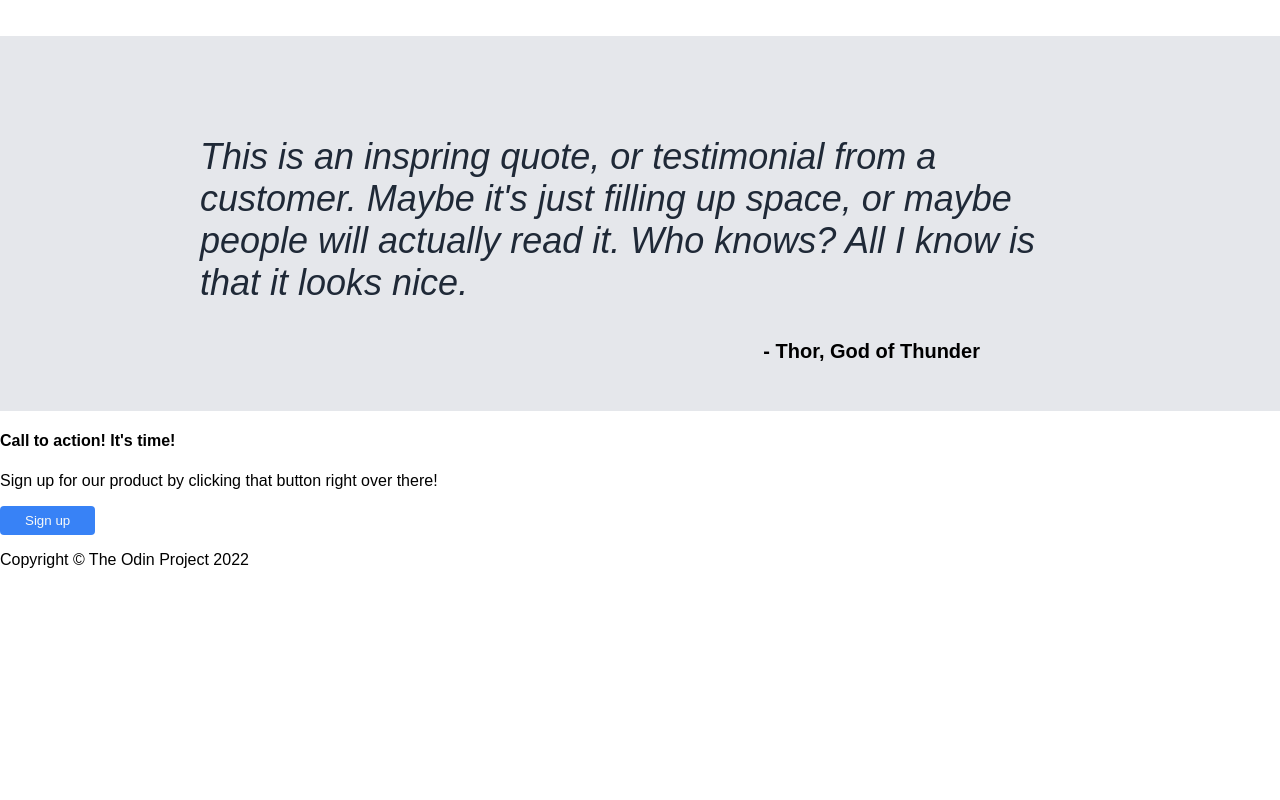
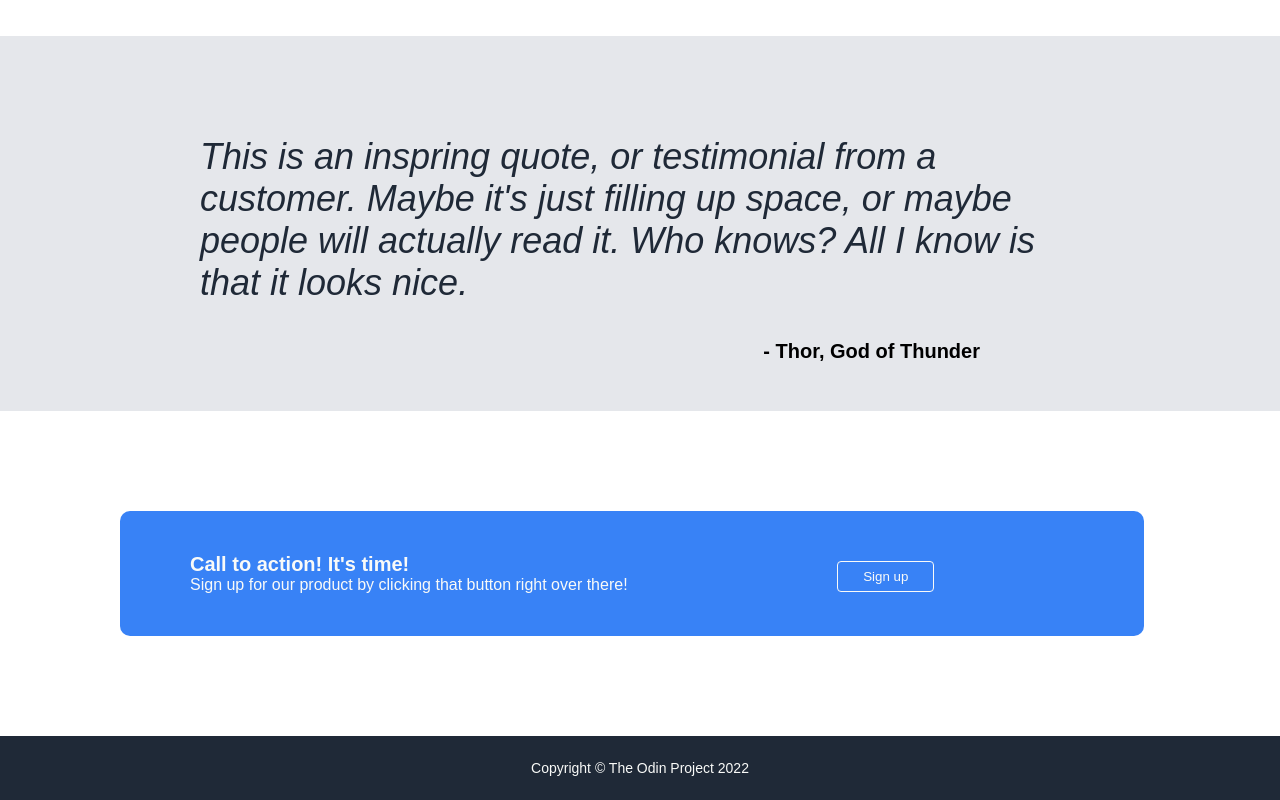
Before and after one commit to kbasey/landing-page, a plain HTML site: page index.html in a window 1280 px wide. Shown: the part 973-1773 px from the top of the page. Before the commit the page ends 1558 px from the top, so only its background shows below. Drawn offline with Linux system fonts and the light colour scheme.

Commit message:
Added CSS to section four and the footer, completed the project.

```diff
--- a/index.html
+++ b/index.html
@@ -8,6 +8,7 @@
     <title>Landing Page</title>
 </head>
 <body>
+    <!-- Header Section -->
     <div class="header">
         <a href="" class="logo">Header Logo</a>
         <ul>
@@ -16,6 +17,7 @@
             <li><a href="">header link three</a></li>
         </ul>
     </div>
+    <!-- Hero / First Section -->
     <div class="hero">
         <div class="hero-left">
             <h1>This website is awesome!</h1>
@@ -27,6 +29,7 @@
             <img src="">
         </div>
     </div>
+    <!-- Section Two -->
     <div class="sectiontwo">
         <h2>Some random information.</h2><br>
         <div class="iconrow">
@@ -48,16 +51,24 @@
             </div>
         </div>
     </div>
+    <!-- Section Three -->
     <div class="sectionthree">
         <p class="quote">This is an inspring quote, or testimonial from a customer. Maybe it's just filling up space, or maybe people will actually read it. Who knows? All I know is that it looks nice.</p>
         <p class="author">- Thor, God of Thunder</p>
     </div>
-    <h4>Call to action! It's time!</h4>
-    <p>Sign up for our product by clicking that button right over there!</p>
-    <button href="">Sign up</button>
+    <!-- Section Four -->
+    <div class="sectionfour">
+        <div class="fourleft">
+            <h4>Call to action! It's time!</h4>
+            <p>Sign up for our product by clicking that button right over there!</p>
+        </div>
+        <div>
+        <button href="">Sign up</button>
+        </div>
+    </div>
+    <!-- Footer -->
     <footer>
         <p>Copyright © The Odin Project 2022</p>
     </footer>
 </body>
-
 </html>
--- a/style.css
+++ b/style.css
@@ -133,3 +133,45 @@ h2 {
     font-size: 20px;
     padding-right: 300px;
 }
+
+.sectionfour {
+    display: flex;
+    flex-direction: column;
+    flex-wrap: wrap;
+    background-color: #3882f6;
+    height: 125px;
+    width: 80%;
+    border-radius: 10px;
+    margin: 100px 0px 100px 120px;
+}
+
+h4 {
+    color: #f9faf8;
+    font-size: 20px;
+    text-align: left;
+    padding-top: 15px; padding-left: 70px;
+    margin-bottom: 0px;
+}
+
+.sectionfour p {
+    color: #f9faf8;
+    text-align: left;
+    padding-left: 70px;
+    margin-top: 0px;
+}
+
+.sectionfour button {
+    margin-top: 50px;
+    border-width: 1.5px;
+    border-color: #f9faf8;
+    border-style: solid;
+}
+
+footer {
+    background-color: #1f2937;
+    text-align: center;
+    font-size: 14px;
+    font-weight: lighter;
+    padding: 10px;
+    color: #f9faf8;
+}
```
